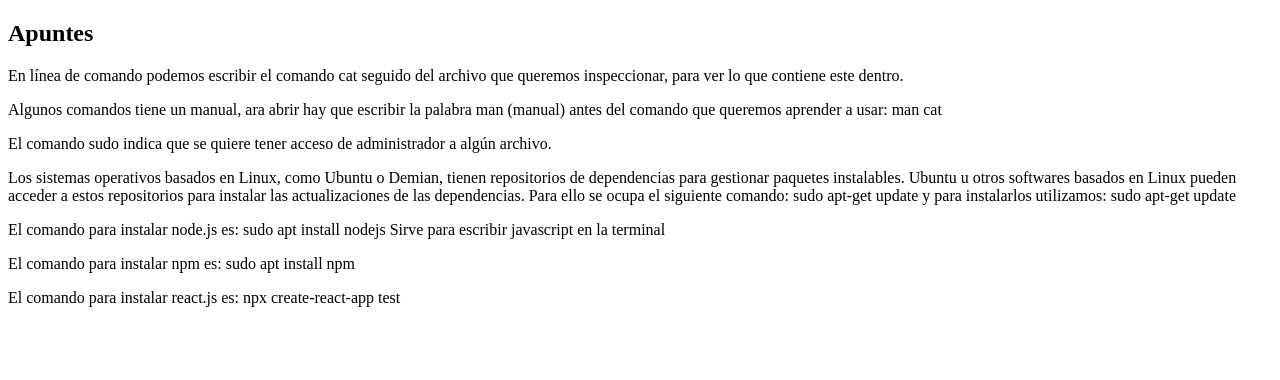
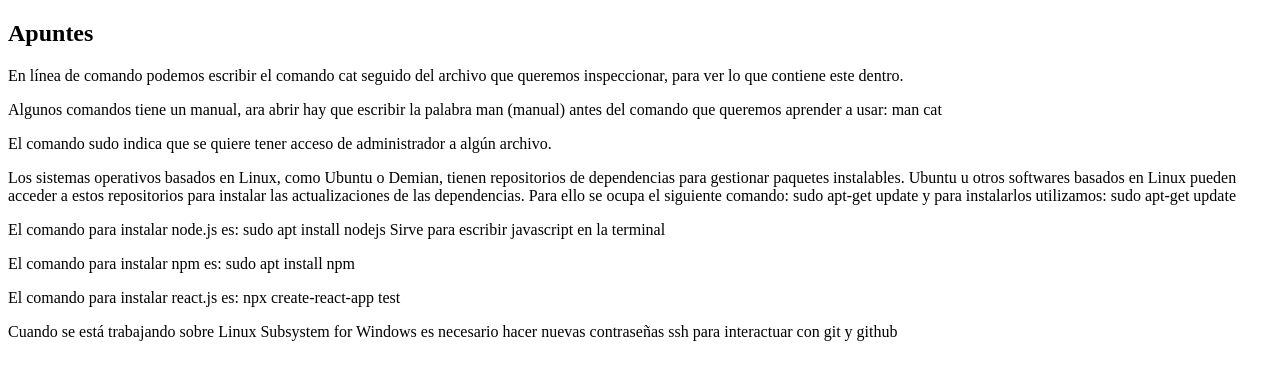
Before and after one commit to VGM137/curso-prework, a plain HTML site: page index.html in a window 1280 px wide. Drawn offline with Linux system fonts and the light colour scheme.

Commit message:
Pueba de configuración ssh

```diff
--- a/index.html
+++ b/index.html
@@ -29,5 +29,8 @@
   <p>
     El comando para instalar react.js es: npx create-react-app test
   </p>
+  <p>
+    Cuando se está trabajando sobre Linux Subsystem for Windows es necesario hacer nuevas contraseñas ssh para interactuar con git y github
+  </p>
 </body>
 </html>
```
